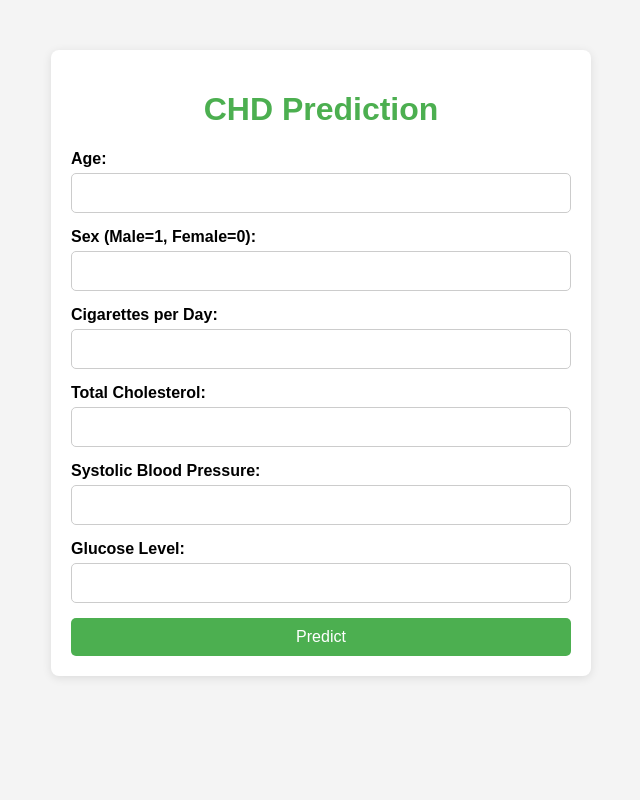
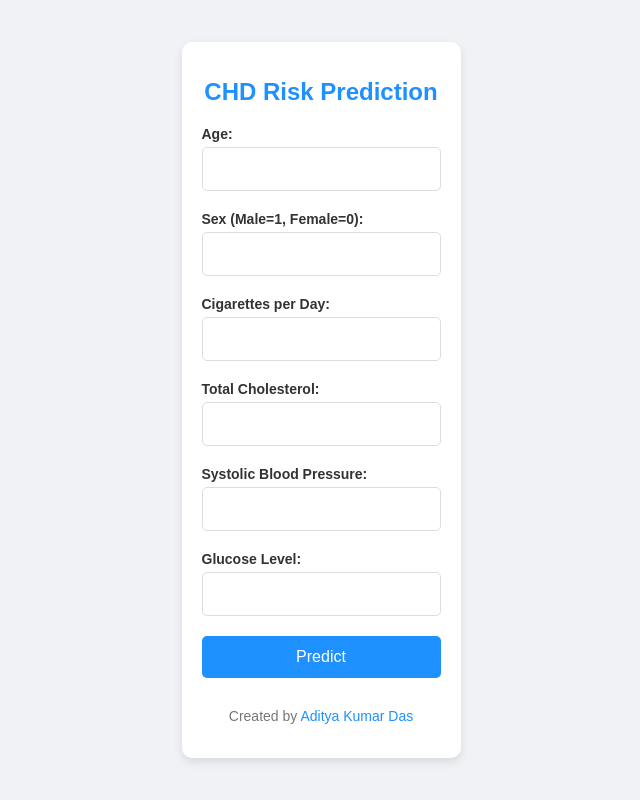
Before and after one commit to 02945AdityakrDas/ML-Project, a Flask app: page / in a window 1280 px wide. Shown: the whole page, without its empty margins (319-959 px from the left). Run offline with Flask 3, Linux system fonts and the light colour scheme; parts of the project's set-up code (start-up, migrations or seed data) failed here and were passed over.

Commit message:
Update index.html

```diff
--- a/templates/index.html
+++ b/templates/index.html
@@ -4,27 +4,33 @@
 <head>
     <meta charset="UTF-8">
     <meta name="viewport" content="width=device-width, initial-scale=1.0">
-    <title>CHD Prediction</title>
+    <title>Coronary Heart Disease (CHD) Prediction</title>
     <style>
         body {
             font-family: Arial, sans-serif;
-            background-color: #f4f4f4;
+            background-color: #f0f2f5;
             margin: 0;
             padding: 0;
+            display: flex;
+            justify-content: center;
+            align-items: center;
+            height: 100vh;
         }
 
         .container {
-            max-width: 500px;
-            margin: 50px auto;
+            max-width: 600px;
+            margin: 100%;
             padding: 20px;
-            background: white;
-            border-radius: 8px;
-            box-shadow: 0 2px 10px rgba(0, 0, 0, 0.1);
+            background: #fff;
+            border-radius: 10px;
+            box-shadow: 0 4px 10px rgba(0, 0, 0, 0.1);
         }
 
         h1 {
             text-align: center;
-            color: #4CAF50;
+            color: #1e90ff;
+            font-size: 24px;
+            margin-bottom: 20px;
         }
 
         form {
@@ -35,28 +41,35 @@
         label {
             margin-bottom: 5px;
             font-weight: bold;
+            color: #333;
+            font-size: 14px
         }
 
         input {
-            margin-bottom: 15px;
-            padding: 10px;
+            margin-bottom: 20px;
+            padding: 12px 15px;
             font-size: 16px;
-            border: 1px solid #ccc;
+            border: 1px solid #ddd;
             border-radius: 5px;
+            transition: border-color 0.3s;
         }
-
+        input:focus {
+            border-color: #1e90ff;
+            outline: none;
+        }
         button {
-            padding: 10px;
+            padding: 12px 15px;
             font-size: 16px;
-            color: white;
-            background-color: #4CAF50;
+            color: #fff;
+            background-color: #1e90ff;
             border: none;
             border-radius: 5px;
             cursor: pointer;
+            transition: background-color 0.3s;
         }
 
         button:hover {
-            background-color: #45a049;
+            background-color: #0056b3;
         }
 
         .result {
@@ -65,12 +78,25 @@
             font-size: 18px;
             color: #333;
         }
+        .footer {
+            margin-top: 30px;
+            text-align: center;
+            font-size: 14px;
+            color: #777;
+        }
+        .footer a {
+            text-decoration: none;
+            color: #1e90ff;
+        }
+        .footer a:hover {
+            text-decoration: underline;
+        }
     </style>
 </head>
 
 <body>
     <div class="container">
-        <h1>CHD Prediction</h1>
+        <h1>CHD Risk Prediction</h1>
         <form action="/predict" method="post">
             <label for="age">Age:</label>
             <input type="number" step="any" name="age" id="age" required>
@@ -97,7 +123,10 @@
             <strong>Prediction:</strong> {{ prediction }}
         </div>
         {% endif %}
+        <div class="footer">
+            <p>Created by <a href="https://github.com/02945AdityakrDas/ML-Project" target="_blank">Aditya Kumar Das</a></p>
     </div>
+ </div>
 </body>
 
 </html>
```
